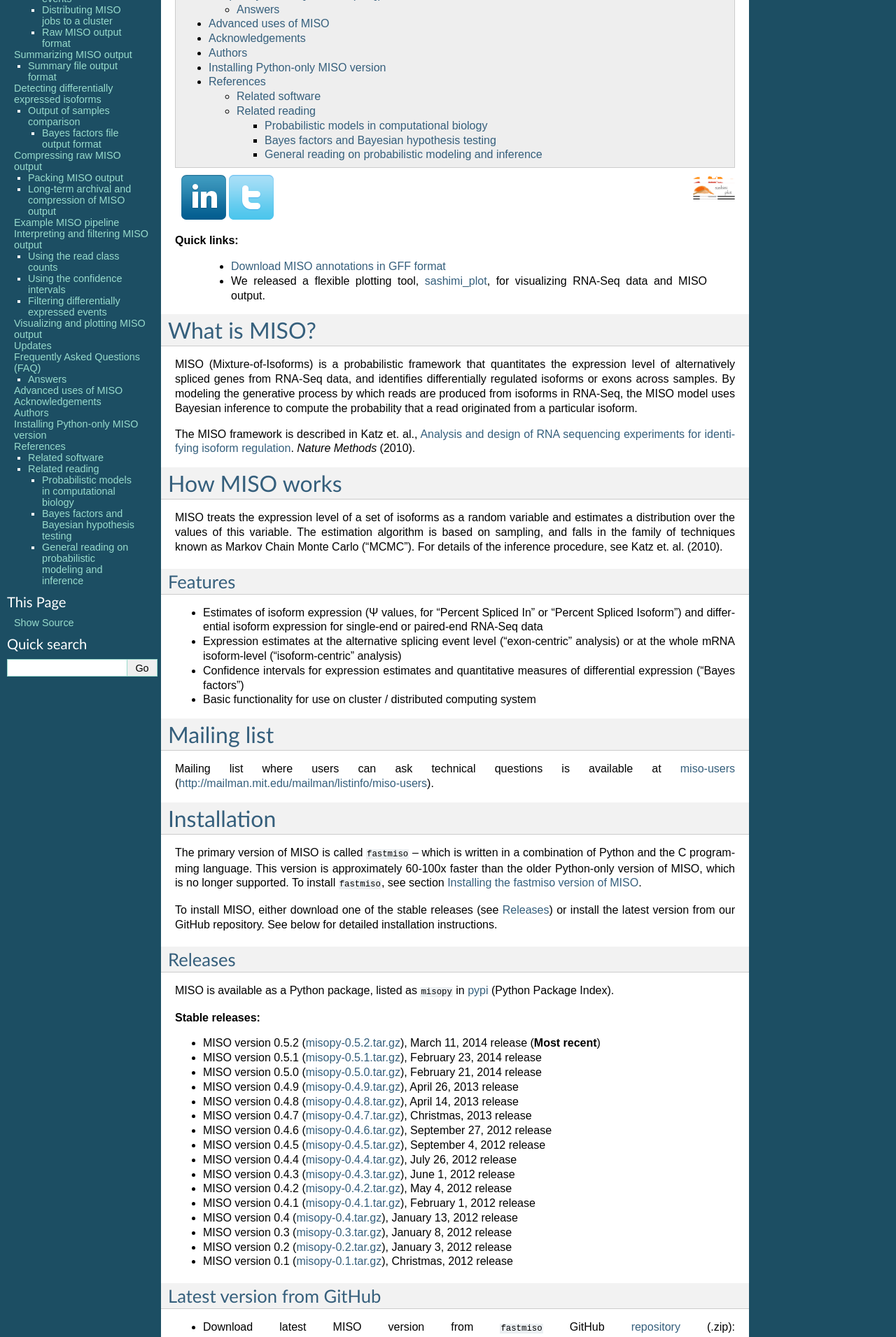
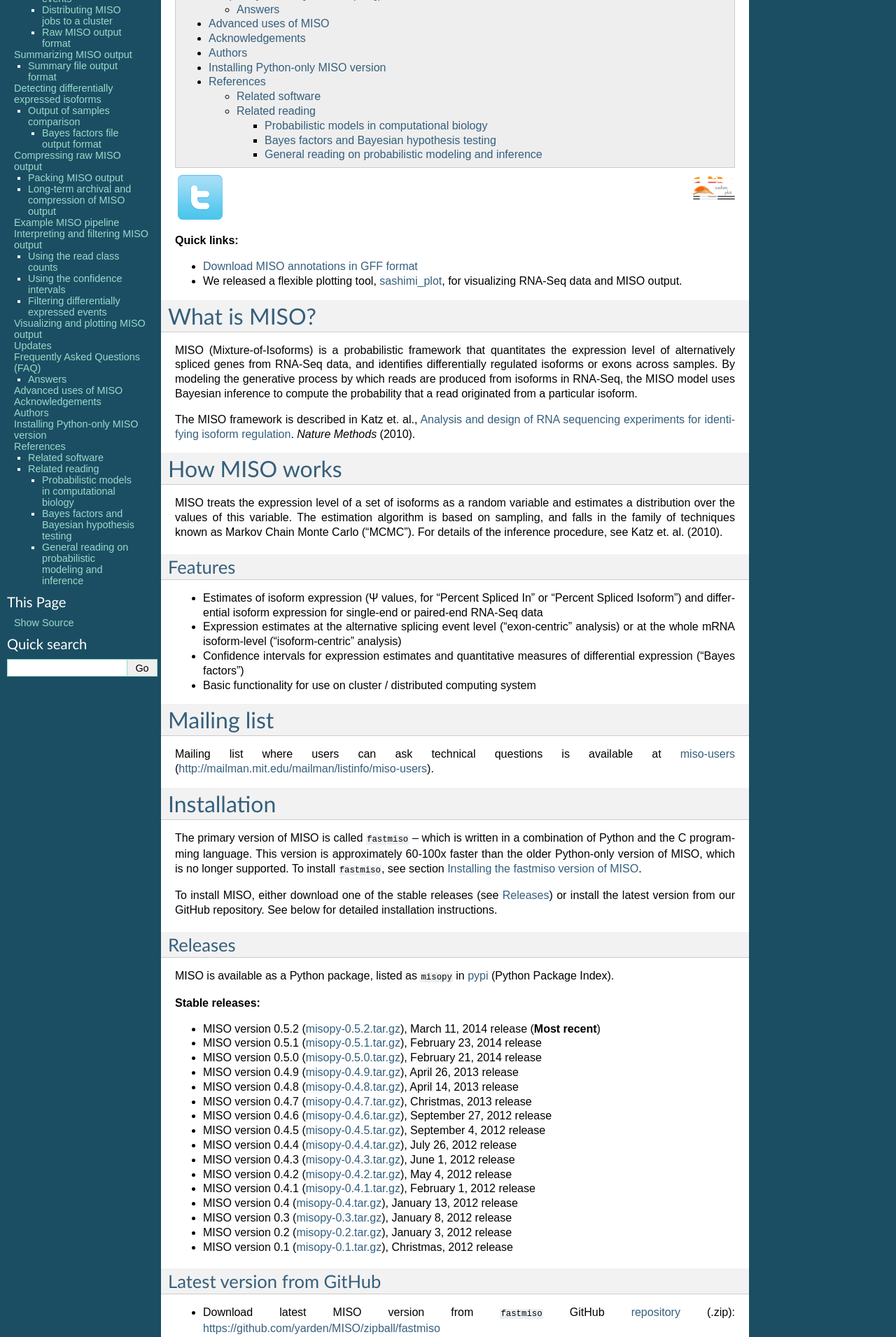
Before and after one commit to yarden/MISO, a Sphinx documentation site: the page built from docs/source/index.rst, in a window 1280 px wide. Shown: the part 1220-3131 px from the top of the page at 70% size. Built offline with Sphinx 7.4.7, drawn with Linux system fonts in a browser that asks for light colours.

Commit message:
Change to docs

```diff
--- a/docs/source/index.rst
+++ b/docs/source/index.rst
@@ -24,14 +24,8 @@
 .. image:: images/twitter.png
    :scale: 0%
 
-.. image:: images/linkedin.png
-   :scale: 0%
-
 .. raw:: html
 
-   <a href="http://www.linkedin.com/shareArticle?mini=true&url=http://genes.mit.edu/burgelab/miso/docs/&title=MISO: Analysis of isoform expression using RNA-Seq&summary=&source=MIT" target="_new">
-   <img src="_images/linkedin.png" alt="linkedin share button" title="linkedin share button" />
-   </a>
    <a target="_blank" href="http://twitter.com/share?text=Currently reading MISO documentation (http%3A%2F%2Fgenes.mit.edu%2Fburgelab%2Fmiso%2Fdocs%2F)" title="Click to share this post on Twitter">
    <img src="_images/twitter.png" alt="twitter share button" title="twitter share button" />
    </a>
@@ -42,8 +36,8 @@
 
 **Quick links:**
 
- * `Download MISO annotations in GFF format <annotation.html>`_
- * We released a flexible plotting tool, `sashimi_plot`_, for visualizing RNA-Seq data and MISO output.
+* `Download MISO annotations in GFF format <annotation.html>`_
+* We released a flexible plotting tool, `sashimi_plot`_, for visualizing RNA-Seq data and MISO output.
 
 
 .. * :ref:`Download alternative event annotation files (available for human, mouse and D. melanogaster) <event-annotation>`
```
